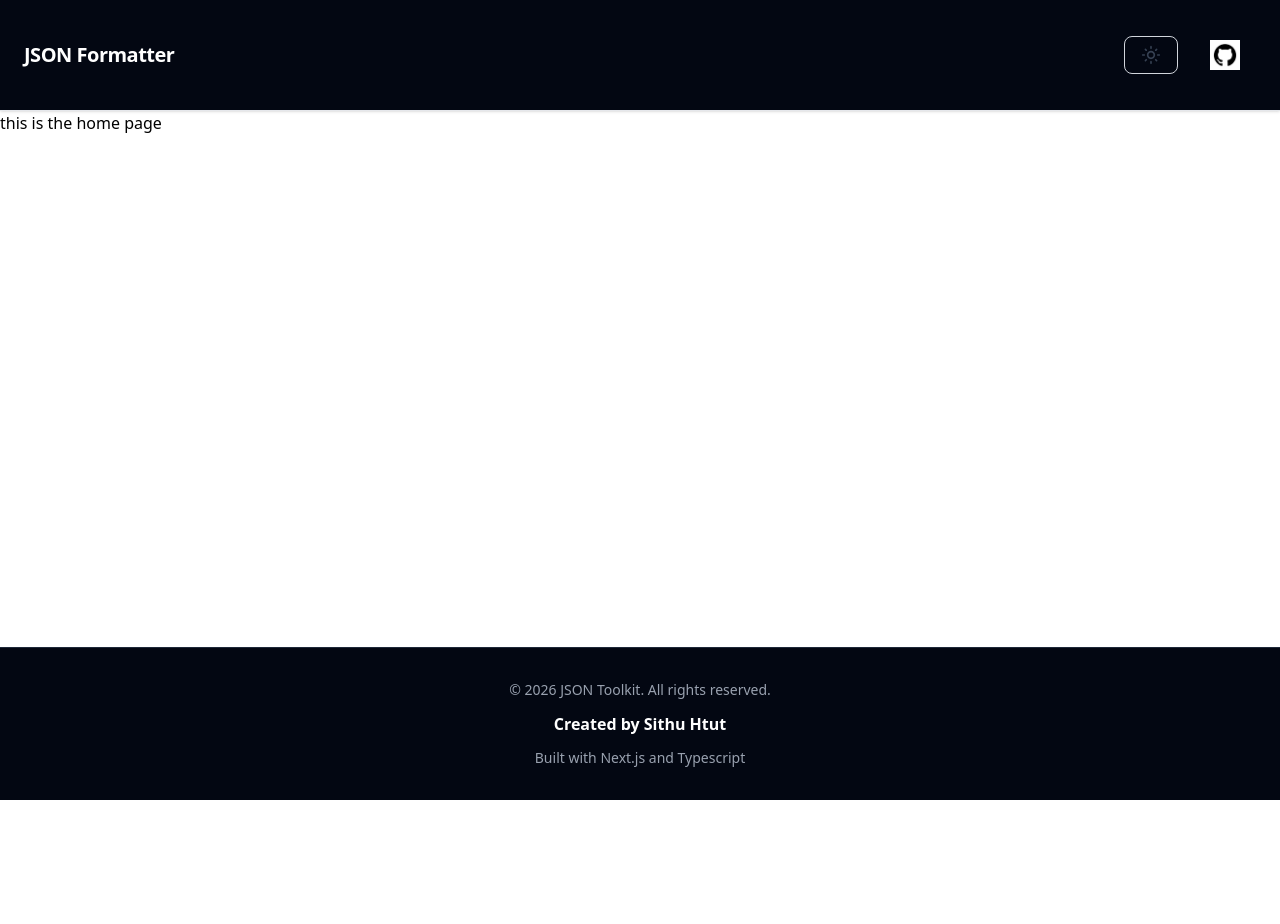
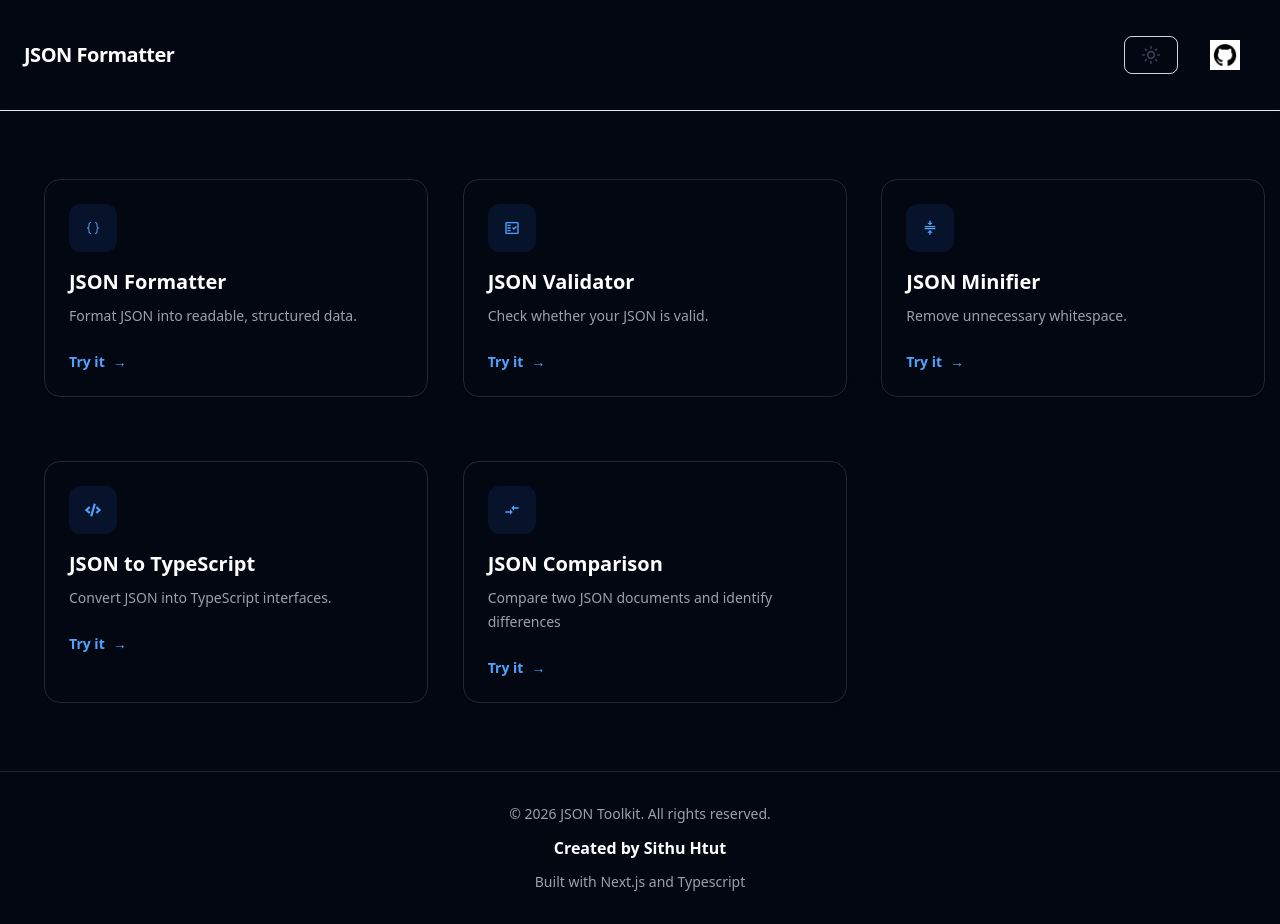
Before and after one commit to Htut-7/JSON-Toolkit, a Next.js app: page / in a window 1280 px wide. Before the commit the page ends 800 px from the top, so only its background shows below. Built offline with nearby package versions, Linux system fonts and the light colour scheme.

Commit message:
feat: implement reusable ToolCard Component

```diff
--- a/ROUTES.ts
+++ b/ROUTES.ts
@@ -1,5 +1,9 @@
 const ROUTES={
-
+    FORMATTER: '/formatter',
+    COMPARE: '/compare',
+    MINIFIER: '/minifier',
+    CONVERTER: '/typescript-converter',
+    VALIDATOR: '/validator',
 };
 
 export default ROUTES;
--- a/app/page.tsx
+++ b/app/page.tsx
@@ -1,13 +1,55 @@
 import Footer from "@/components/Footer";
 import Navbar from "@/components/Navbar";
+import ToolCard from "@/components/ToolCard";
+import ROUTES from "@/ROUTES";
+import { VscJson } from "react-icons/vsc";
+import { MdOutlineFactCheck, MdCompress, MdCompareArrows } from "react-icons/md";
+import { FaCode } from "react-icons/fa";
+
+const tools=[
+  {
+    "title": "JSON Formatter",
+    "description": "Format JSON into readable, structured data.",
+    "href": ROUTES.FORMATTER,
+    "icon": <VscJson/>
+  },
+  {
+    "title": "JSON Validator",
+    "description": "Check whether your JSON is valid.",
+    "href": ROUTES.VALIDATOR,
+    "icon": <MdOutlineFactCheck />,
+  },
+  {
+    "title": "JSON Minifier",
+    "description": "Remove unnecessary whitespace.",
+    "href": ROUTES.MINIFIER,
+    "icon": <MdCompress/>
+  },
+  {
+    "title": "JSON to TypeScript",
+    "description": "Convert JSON into TypeScript interfaces.",
+    "href": ROUTES.CONVERTER,
+    "icon": <FaCode/>
+  },
+  {
+    "title": "JSON Comparison",
+    "description": "Compare two JSON documents and identify differences",
+    "href": ROUTES.COMPARE,
+    "icon": <MdCompareArrows />
+  },
+]
 
 
 export default function Home() {
   return (
-    <div className="flex min-h-screen flex-col bg-white dark: bg-gray-950">
+    <div className="flex min-h-screen flex-col bg-white dark:bg-gray-950">
       <Navbar />
-      <main className="flex-1">
-        <h2>this is the home page</h2>
+      <main className="flex-1 px-6 py-12">
+        <div className="mx-auto grid max-w-7xl grid-cols-1 gap-6 sm:grid-cols-2 lg:grid-cols-3">
+        {tools.map((tool,i)=>(
+          <ToolCard key={i} title={tool.title} description={tool.description} href={tool.href} icon={tool.icon}/>
+        ))}
+        </div>
       </main>
       <Footer/>
     </div>
--- /dev/null
+++ b/components/ToolCard.tsx
@@ -0,0 +1,41 @@
+import React, { ReactNode } from "react";
+import Link from "next/link";
+
+
+interface ToolCardProps {
+    title: string;
+    description: string;
+    href: string;
+    icon: ReactNode;
+}
+
+function ToolCard({title, description, href,icon} : ToolCardProps) {
+  return (
+    <div className=" my-5 mx-5 group w-full max-w-sm rounded-2xl border border-gray-200 bg-white p-6 shadow-sm transition-all duration-300 hover:-translate-y-1 hover:border-blue-400 hover:shadow-lg dark:border-gray-800 dark:bg-gray-950 dark:hover:border-blue-500">
+      <div className="flex flex-col gap-4">
+        <div className="flex h-12 w-12 items-center justify-center rounded-xl bg-blue-50 text-blue-600 dark:bg-blue-500/10 dark:text-blue-400">
+          {icon}
+        </div>
+
+        <div className="flex flex-col gap-2">
+          <h2 className="text-xl font-semibold text-gray-900 dark:text-white">
+            {title}
+          </h2>
+
+          <span className="text-sm leading-6 text-gray-500 dark:text-gray-400">
+            {description}
+          </span>
+        </div>
+
+        <Link
+          href={href}
+          className="mt-2 inline-flex w-fit items-center gap-2 text-sm font-semibold text-blue-600 transition-all duration-200 group-hover:gap-3 dark:text-blue-400"
+        >
+          Try it <span>→</span>
+        </Link>
+      </div>
+    </div>
+  );
+}
+
+export default ToolCard;
```
